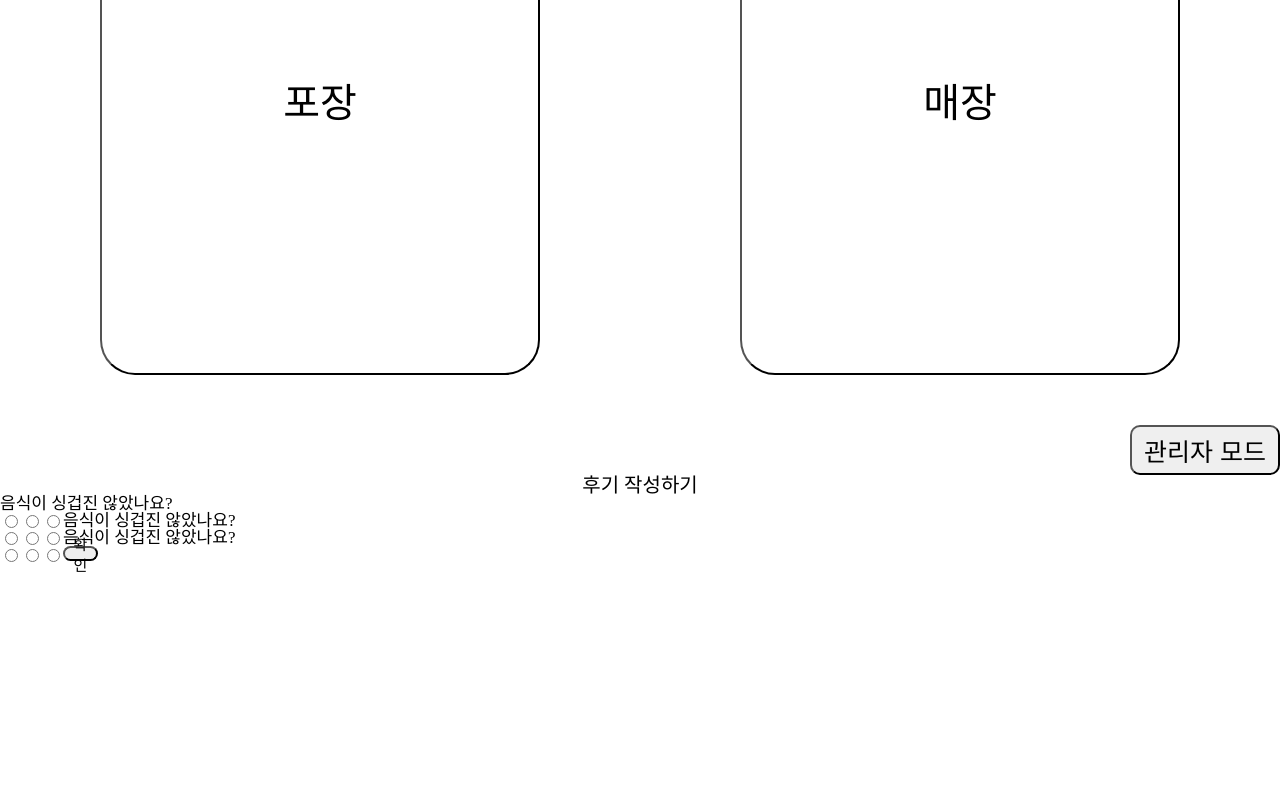
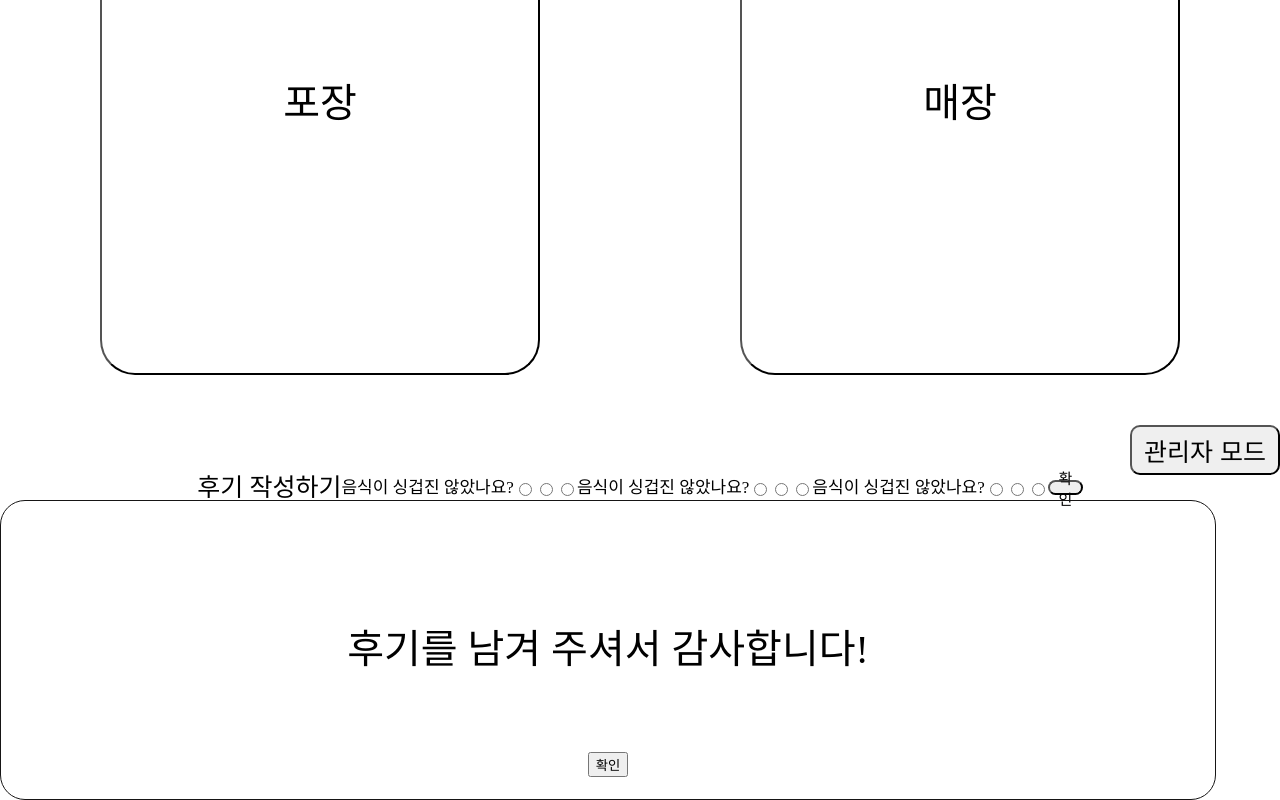
Before and after one commit to Novel-Ideas/gumeonggage-front, a React (Create React App) app: page / in a window 1280 px wide. Shown: the part 1875-2675 px from the top of the page. Before the commit the page ends 2450 px from the top, so only its background shows below. Built offline with nearby package versions, Linux system fonts and the light colour scheme.

Commit message:
Feat: 18-피드백-ok-페이지-구현

```diff
--- a/src/App.jsx
+++ b/src/App.jsx
@@ -3,6 +3,7 @@ import MenuPage from "./pages/menuPage/MenuPage";
 import HomePage from "./pages/homePage/HomePage";
 import SelectPackageOrStorePage from "./pages/mainPage/selectPackageOrStorePage/SelectPackageOrStorePage";
 import FeedbackWritePage from "./pages/feedbackPage/feedbackWritePage/FeedbackWritePage";
+import FeedbackOkPage from "./pages/feedbackPage/feedbackOkPage/FeedbackOkPage";
 
 function App() {
     return (
@@ -12,6 +13,7 @@ function App() {
             <HomePage />
             <SelectPackageOrStorePage />
             <FeedbackWritePage />
+            <FeedbackOkPage />
             {/* <SelectPackageOrStorePage /> */}
             {/* <MenuCategory /> */}
         </>
--- /dev/null
+++ b/src/pages/feedbackPage/feedbackOkPage/FeedbackOkPage.jsx
@@ -0,0 +1,17 @@
+/** @jsxImportSource @emotion/react */
+import * as s from "./style";
+
+function FeedbackOkPage() {
+    return (
+        <div css={s.layout}>
+            <div css={s.thankyouComment}>
+                <h1>후기를 남겨 주셔서 감사합니다!</h1>
+            </div>
+            <div css={s.checkButton}>
+                <button>확인</button>
+            </div>
+        </div>
+    );
+}
+
+export default FeedbackOkPage;
--- /dev/null
+++ b/src/pages/feedbackPage/feedbackOkPage/style.js
@@ -0,0 +1,32 @@
+import { css } from "@emotion/react";
+
+export const layout = css`
+    box-sizing: border-box;
+    position: relative;
+    border: 1px solid #161515;
+    display: flex;
+    justify-content: center;
+    align-items: center;
+    border-radius: 25px;
+    width: 95%;
+    height: 300px
+`;
+
+export const thankyouComment = css`
+    display: flex;
+    justify-content: center;
+    align-items: center;
+    font-size: 40px;
+`;
+
+export const checkButton = css`
+    display: flex;
+    position: absolute;
+    justify-content: center;
+    align-items: center;
+    bottom: 20px;
+    width: 70px;
+    height: 30px;
+    font-size: 15px;
+    border-radius: 30px;
+`;
--- a/src/pages/feedbackPage/feedbackWritePage/FeedbackWritePage.jsx
+++ b/src/pages/feedbackPage/feedbackWritePage/FeedbackWritePage.jsx
@@ -4,26 +4,26 @@ import * as s from "./style";
 function FeedbackWritePage() {
     return (
         <div>
-            <div>
-                <h1 css={s.feedbackTitle}>후기 작성하기</h1>
-                    <div>
-                        <h1 css={s.feedbackQuestion}>음식이 싱겁진 않았나요?</h1>
+            <div css={s.feedbackTitle}>
+                <h1>후기 작성하기</h1>
+                    <div css={s.feedbackQuestion}>
+                        <h1>음식이 싱겁진 않았나요?</h1>
                     </div>
                     <div css={s.feedbackContents}>
                         <input type="radio" name="싱거움" id="" disabled={false}/>
                         <input type="radio" name="적당함" id="" disabled={false}/>
                         <input type="radio" name="간이 셈" id="" disabled={false}/>
                     </div>
-                    <div >
-                        <h1 css={s.feedbackQuestion}>음식이 싱겁진 않았나요?</h1>
+                    <div css={s.feedbackQuestion}>
+                        <h1>음식이 싱겁진 않았나요?</h1>
                     </div>
                     <div css={s.feedbackContents}>
                         <input type="radio" name="싱거움" id="" disabled={false}/>
                         <input type="radio" name="적당함" id="" disabled={false}/>
                         <input type="radio" name="간이 셈" id="" disabled={false}/>
                     </div>
-                    <div>
-                        <h1 css={s.feedbackQuestion}>음식이 싱겁진 않았나요?</h1>
+                    <div css={s.feedbackQuestion}>
+                        <h1>음식이 싱겁진 않았나요?</h1>
                     </div>
                     <div css={s.feedbackContents}>
                         <input type="radio" name="싱거움" id="" disabled={false}/>
--- a/src/pages/feedbackPage/feedbackWritePage/style.js
+++ b/src/pages/feedbackPage/feedbackWritePage/style.js
@@ -10,7 +10,7 @@ export const feedbackTitle = css`
     display: flex;
     justify-content: center;
     align-items: center;
-    font-size: 20px;
+    font-size: 25px;
 `;
 
 export const feedbackQuestion = css`
```
